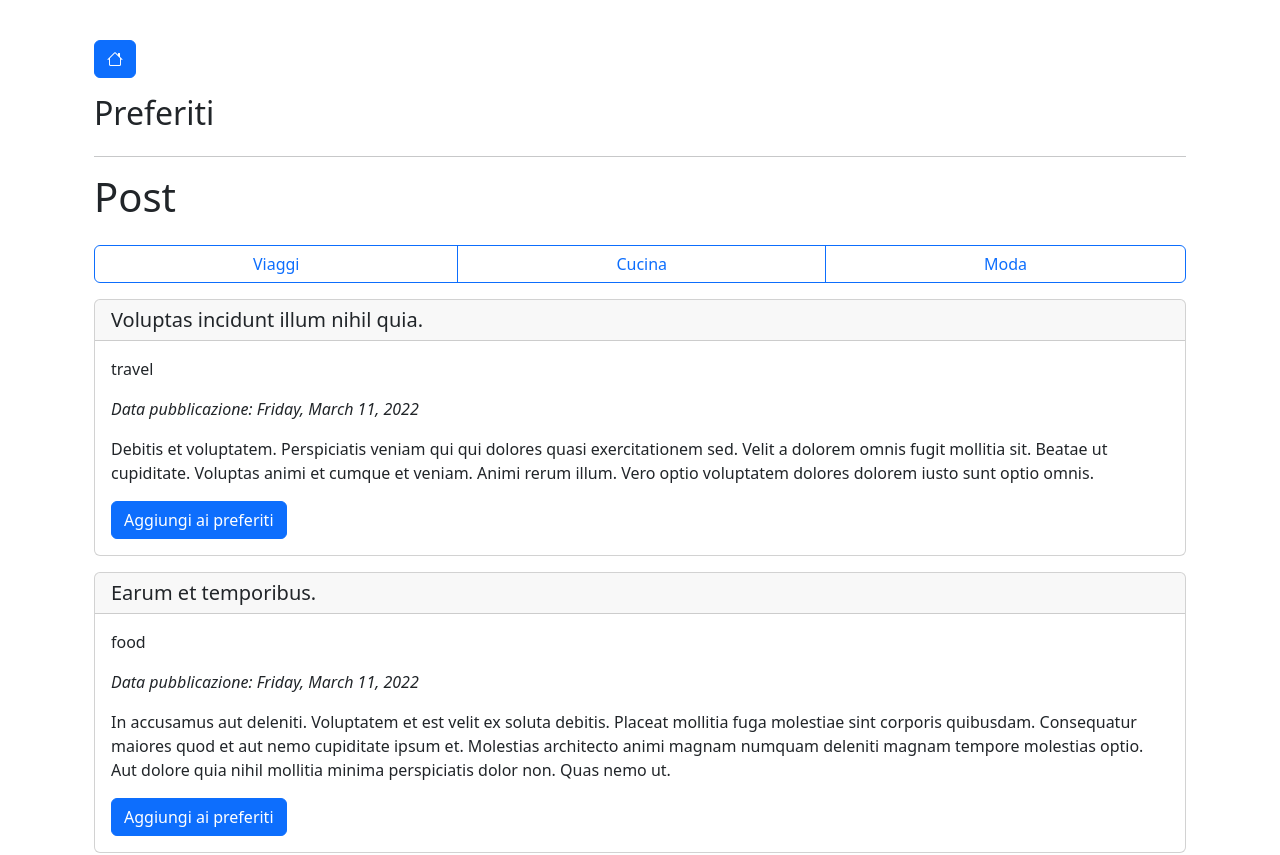
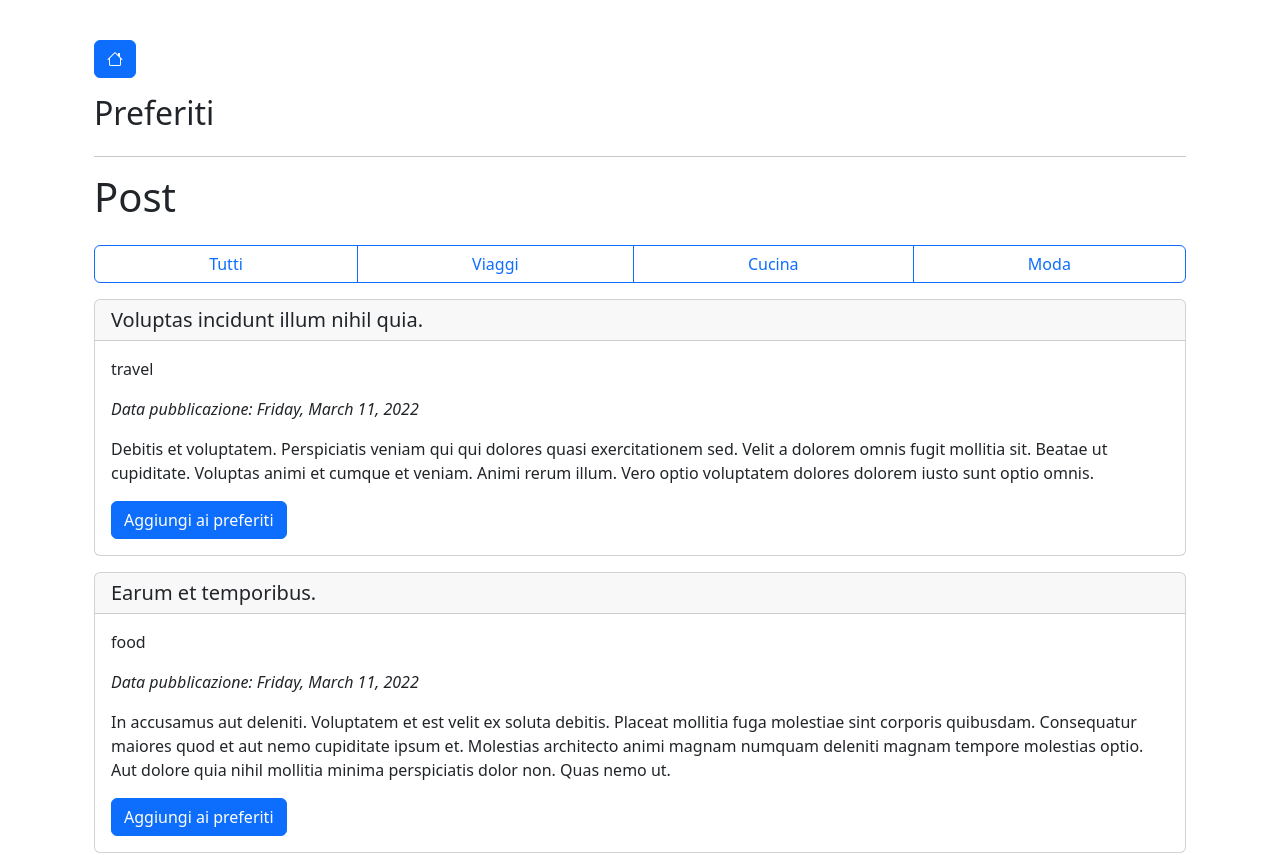
Before and after one commit to Glitch-dn/sc3, an Angular app: page / in a window 1280 px wide. Shown: the top 855 px of the page. Built offline with nearby package versions, Linux system fonts and the light colour scheme.

Commit message:
inserimento-btn-resetCategory

```diff
--- a/src/app/components/list/list.component.html
+++ b/src/app/components/list/list.component.html
@@ -1,6 +1,13 @@
 <div class="d-flex flex-column gap-3">
   <h1>Post</h1>
   <div class="btn-group" role="group" aria-label="Basic example">
+    <button
+      type="button"
+      class="btn btn-outline-primary"
+      (click)="resetCategoria()"
+    >
+      Tutti
+    </button>
     @for (c of categories; track $index) {
     <button
       type="button"
--- a/src/app/components/list/list.component.ts
+++ b/src/app/components/list/list.component.ts
@@ -28,4 +28,8 @@
     this.posts_filtered = this.posts.filter(post => post.category === categories.id);
     this.selectedCategory = categories;
   }
+  resetCategoria() {
+    this.selectedCategory = null;
+    this.posts_filtered = [];
+  }
 }
```
